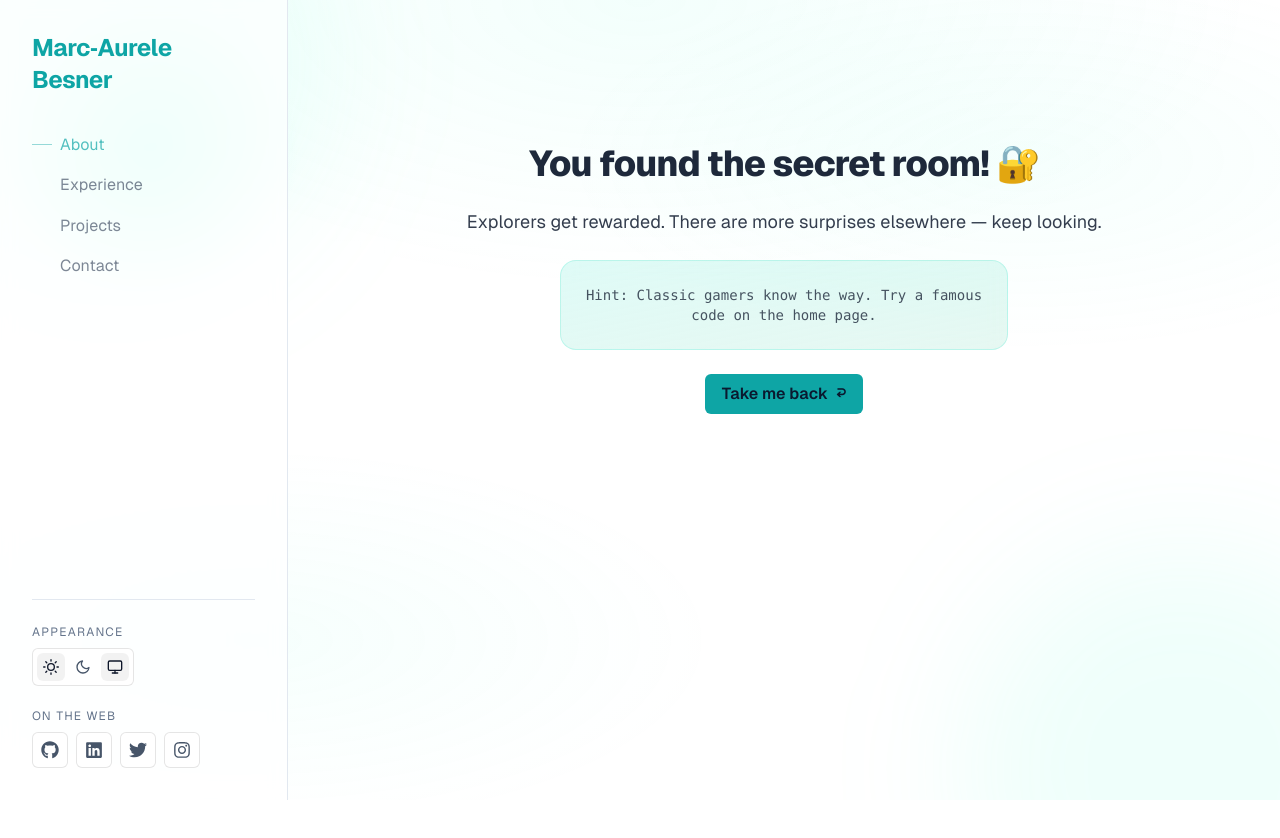
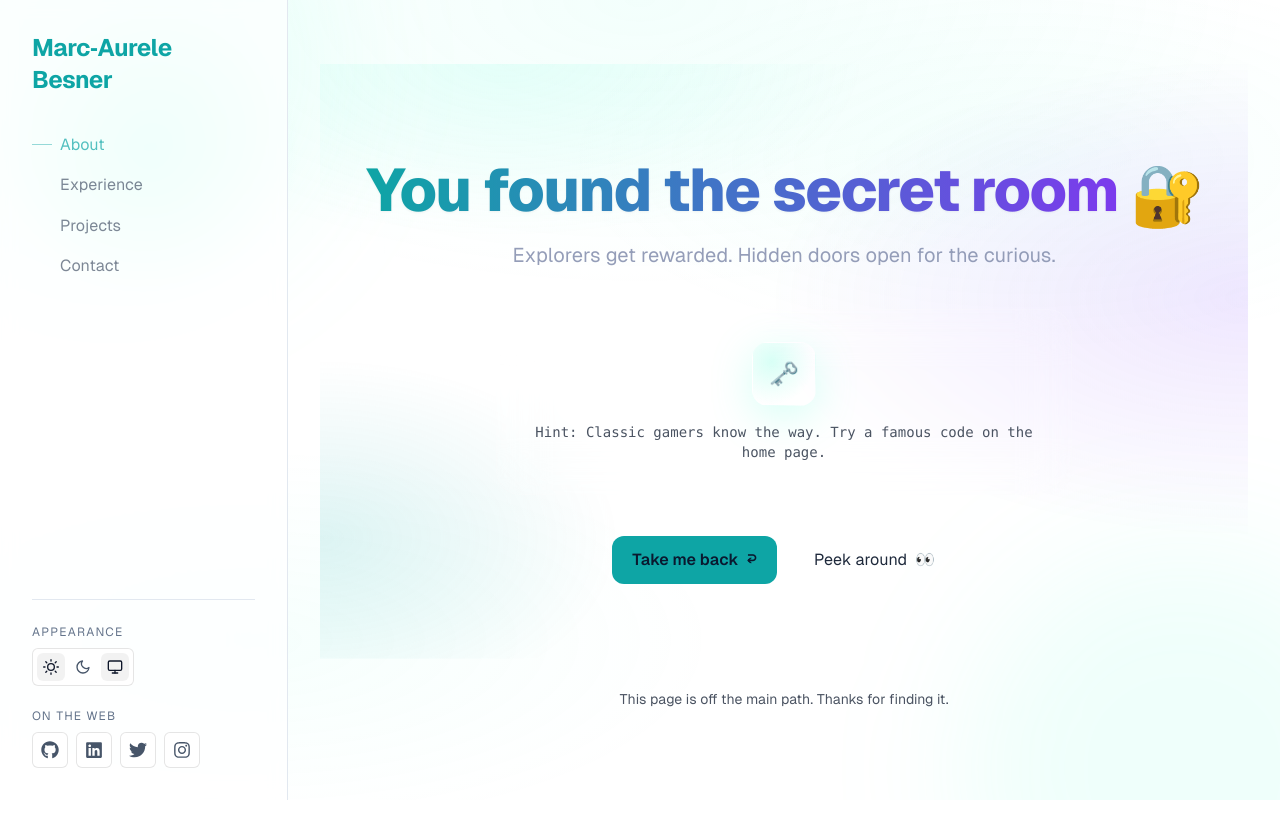
Before and after one commit to marc-aurele-besner/marcaurelebesner.com-v3, a Next.js app: page /secret in a window 1280 px wide. Shown: the top 838 px of the page. Before the commit the page ends 800 px from the top, so only its background shows below. Built offline with nearby package versions, Linux system fonts and the light colour scheme; no server answers.

Commit message:
Checkpoint before follow-up message
Co-authored-by: marc.aurele.desk <marc.aurele.desk@gmail.com>

```diff
--- a/src/app/globals.css
+++ b/src/app/globals.css
@@ -144,3 +144,28 @@ html.party-mode body {
     opacity: 0.8;
   }
 }
+
+/* =========================
+   Secret page visuals
+   ========================= */
+.secret-aurora {
+  background:
+    radial-gradient(600px 300px at 20% 0%, rgba(100,255,218,0.12), transparent 60%),
+    radial-gradient(800px 400px at 100% 40%, rgba(124,58,237,0.12), transparent 60%),
+    radial-gradient(500px 300px at 0% 80%, rgba(14,165,165,0.12), transparent 60%);
+  filter: saturate(1.1);
+  animation: gradientMove 14s ease-in-out infinite alternate;
+}
+
+.secret-grid {
+  background-image: radial-gradient(circle at 50% 50%, rgba(255,255,255,0.08) 0.5px, transparent 0.5px);
+  background-size: 24px 24px;
+  mask-image: radial-gradient(600px 400px at 50% 40%, black, transparent 75%);
+  -webkit-mask-image: radial-gradient(600px 400px at 50% 40%, black, transparent 75%);
+  opacity: 0.35;
+}
+
+@keyframes gradientMove {
+  0% { transform: translateY(0px) }
+  100% { transform: translateY(-20px) }
+}
--- a/src/app/secret/page.tsx
+++ b/src/app/secret/page.tsx
@@ -1,29 +1,17 @@
 import React from "react";
-import Link from "next/link";
+import SecretScene from "@/components/SecretScene";
 
 export const dynamic = "force-static";
 
 export default function SecretPage(): JSX.Element {
   return (
-    <section className="max-w-2xl mx-auto mt-20 text-center space-y-6">
-      <h1 className="text-4xl font-extrabold tracking-tight">
-        You found the secret room! 🔐
-      </h1>
-      <p className="text-lg opacity-90">
-        Explorers get rewarded. There are more surprises elsewhere — keep looking.
-      </p>
-      <div className="mx-auto w-full max-w-md rounded-2xl p-6 bg-gradient-to-br from-teal-300/20 to-emerald-500/10 border border-teal-300/30 backdrop-blur">
-        <p className="font-mono text-sm opacity-80">
-          Hint: Classic gamers know the way. Try a famous code on the home page.
+    <section className="relative">
+      <SecretScene />
+      <div id="more" className="mx-auto max-w-2xl px-4 pb-24 text-center mt-6 space-y-4">
+        <p className="text-sm opacity-80">
+          This page is off the main path. Thanks for finding it.
         </p>
       </div>
-      <Link
-        href="/"
-        className="inline-flex items-center gap-2 px-4 py-2 rounded-md bg-[var(--accent)] text-darkBlue font-semibold hover:opacity-90 transition-opacity"
-      >
-        Take me back
-        <span aria-hidden>↩</span>
-      </Link>
     </section>
   );
 }
--- /dev/null
+++ b/src/components/SecretScene.tsx
@@ -0,0 +1,110 @@
+"use client";
+
+import React, { useEffect, useRef } from "react";
+import Link from "next/link";
+import { motion, useMotionValue, useTransform, useSpring, useReducedMotion } from "framer-motion";
+
+export default function SecretScene(): JSX.Element {
+  const prefersReducedMotion = useReducedMotion();
+  const cardRef = useRef<HTMLDivElement | null>(null);
+
+  const pointerX = useMotionValue(0.5);
+  const pointerY = useMotionValue(0.5);
+
+  const rotateX = useTransform(pointerY, [0, 1], [8, -8]);
+  const rotateY = useTransform(pointerX, [0, 1], [-8, 8]);
+  const smoothRotateX = useSpring(rotateX, { stiffness: 150, damping: 20, mass: 0.5 });
+  const smoothRotateY = useSpring(rotateY, { stiffness: 150, damping: 20, mass: 0.5 });
+
+  const handleMouseMove = (e: React.MouseEvent<HTMLDivElement>) => {
+    if (!cardRef.current) return;
+    const rect = cardRef.current.getBoundingClientRect();
+    const x = (e.clientX - rect.left) / rect.width;
+    const y = (e.clientY - rect.top) / rect.height;
+    pointerX.set(x);
+    pointerY.set(y);
+  };
+
+  const handleMouseLeave = () => {
+    pointerX.set(0.5);
+    pointerY.set(0.5);
+  };
+
+  useEffect(() => {
+    pointerX.set(0.5);
+    pointerY.set(0.5);
+  }, [pointerX, pointerY]);
+
+  return (
+    <div className="relative overflow-hidden">
+      <div aria-hidden className="absolute inset-0 secret-aurora" />
+      <div aria-hidden className="absolute inset-0 secret-grid" />
+
+      <div className="relative mx-auto max-w-4xl px-4 pt-24 pb-20 text-center">
+        <motion.h1
+          initial={{ opacity: 0, y: 18, filter: "blur(4px)" }}
+          animate={{ opacity: 1, y: 0, filter: "blur(0px)" }}
+          transition={{ type: "spring", stiffness: 120, damping: 14, delay: 0.05 }}
+          className="text-5xl md:text-6xl font-extrabold tracking-tight leading-tight"
+        >
+          <span className="bg-clip-text text-transparent bg-[linear-gradient(90deg,var(--accent),#7c3aed)] drop-shadow-sm">
+            You found the secret room
+          </span>{" "}
+          <span aria-hidden className="align-middle">🔐</span>
+        </motion.h1>
+
+        <motion.p
+          initial={{ opacity: 0, y: 12 }}
+          animate={{ opacity: 1, y: 0 }}
+          transition={{ delay: 0.2, duration: 0.5 }}
+          className="mt-4 text-lg md:text-xl text-grayTone/90"
+        >
+          Explorers get rewarded. Hidden doors open for the curious.
+        </motion.p>
+
+        <motion.div
+          ref={cardRef}
+          onMouseMove={prefersReducedMotion ? undefined : handleMouseMove}
+          onMouseLeave={prefersReducedMotion ? undefined : handleMouseLeave}
+          initial={{ opacity: 0, scale: 0.96 }}
+          whileInView={{ opacity: 1, scale: 1 }}
+          viewport={{ once: true, margin: "-40px" }}
+          transition={{ type: "spring", stiffness: 120, damping: 12 }}
+          style={prefersReducedMotion ? undefined : { rotateX: smoothRotateX, rotateY: smoothRotateY }}
+          className="relative mx-auto mt-10 w-full max-w-xl"
+        >
+          <div className="absolute -inset-1 rounded-3xl bg-gradient-to-br from-[var(--accent)]/40 via-purple-500/35 to-emerald-400/40 blur-xl opacity-70" aria-hidden />
+          <div className="rounded-3xl border border-white/10 bg-white/5 backdrop-blur-xl p-8 relative">
+            <div className="flex flex-col items-center gap-4">
+              <motion.div
+                initial={{ opacity: 0, y: 8 }}
+                animate={{ opacity: 1, y: 0 }}
+                transition={{ delay: 0.3, duration: 0.5 }}
+                className="w-16 h-16 rounded-2xl grid place-items-center bg-[radial-gradient(circle_at_30%_30%,rgba(100,255,218,0.25),transparent_70%)] border border-white/10 shadow-[0_10px_40px_rgba(100,255,218,0.25)]"
+              >
+                <span className="text-2xl">🗝️</span>
+              </motion.div>
+              <p className="font-mono text-sm opacity-80">
+                Hint: Classic gamers know the way. Try a famous code on the home page.
+              </p>
+            </div>
+          </div>
+        </motion.div>
+
+        <motion.div
+          initial={{ opacity: 0, y: 8 }}
+          animate={{ opacity: 1, y: 0 }}
+          transition={{ delay: 0.35, duration: 0.5 }}
+          className="mt-10 flex items-center justify-center gap-4"
+        >
+          <Link href="/" className="inline-flex items-center gap-2 px-5 py-3 rounded-xl bg-[var(--accent)] text-darkBlue font-semibold hover:opacity-90 transition-opacity">
+            Take me back <span aria-hidden>↩</span>
+          </Link>
+          <a href="#more" className="group inline-flex items-center gap-2 px-5 py-3 rounded-xl border border-white/10 bg-white/5 hover:bg-white/10 transition-colors">
+            Peek around <span aria-hidden className="transition-transform group-hover:translate-x-0.5">👀</span>
+          </a>
+        </motion.div>
+      </div>
+    </div>
+  );
+}
```
